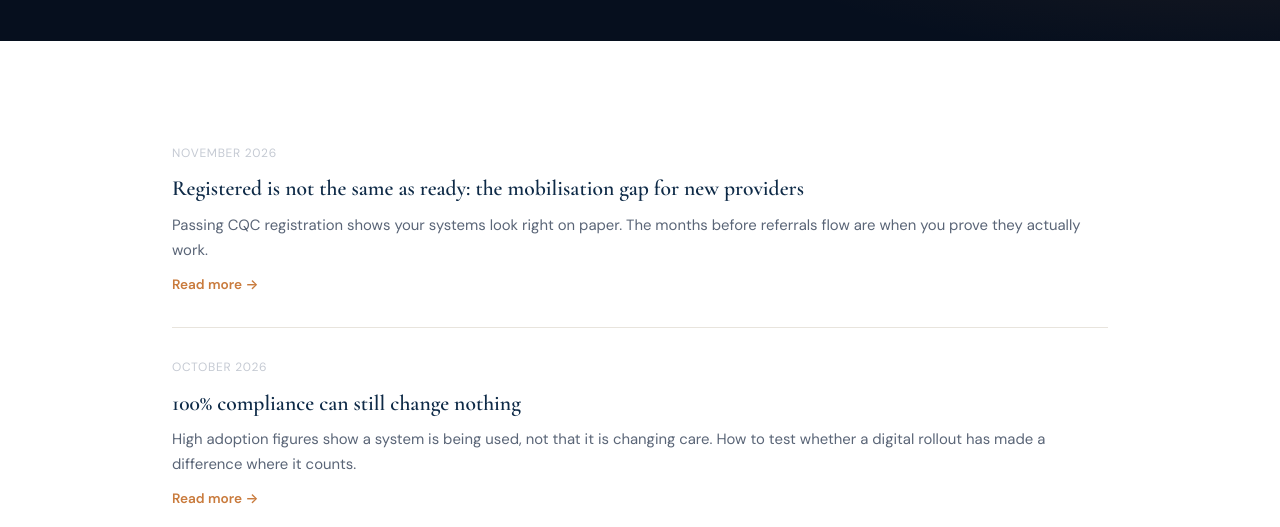
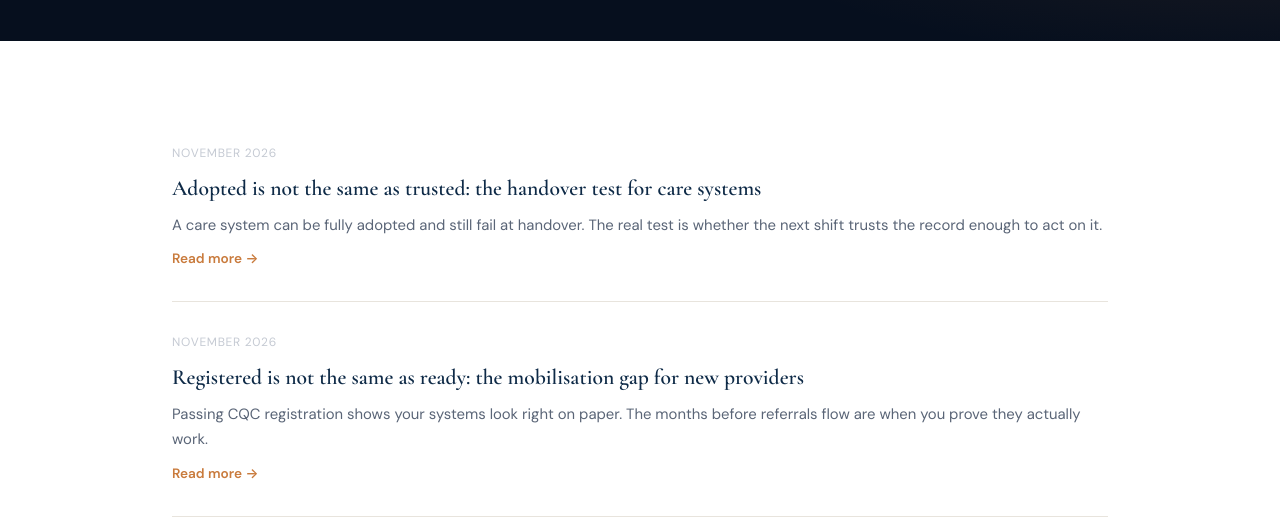
Before and after one commit to thintin/philtinsley.com, a plain HTML site: page insights.html in a window 1280 px wide. Shown: the part 273-800 px from the top of the page. Drawn offline with nearby package versions, Linux system fonts and the light colour scheme.

Commit message:
Add handover-trust-care-records to insights listing

```diff
--- a/insights.html
+++ b/insights.html
@@ -63,6 +63,13 @@ height="0" width="0" style="display:none;visibility:hidden"></iframe></noscript>
 
 <div class="section">
     <div class="articles-list">
+
+        <article class="article-card">
+            <span class="article-date">November 2026</span>
+            <h2><a href="/insights/handover-trust-care-records.html">Adopted is not the same as trusted: the handover test for care systems</a></h2>
+            <p>A care system can be fully adopted and still fail at handover. The real test is whether the next shift trusts the record enough to act on it.</p>
+            <a href="/insights/handover-trust-care-records.html" class="read-more">Read more &rarr;</a>
+        </article>
 
         <article class="article-card">
             <span class="article-date">November 2026</span>
```
